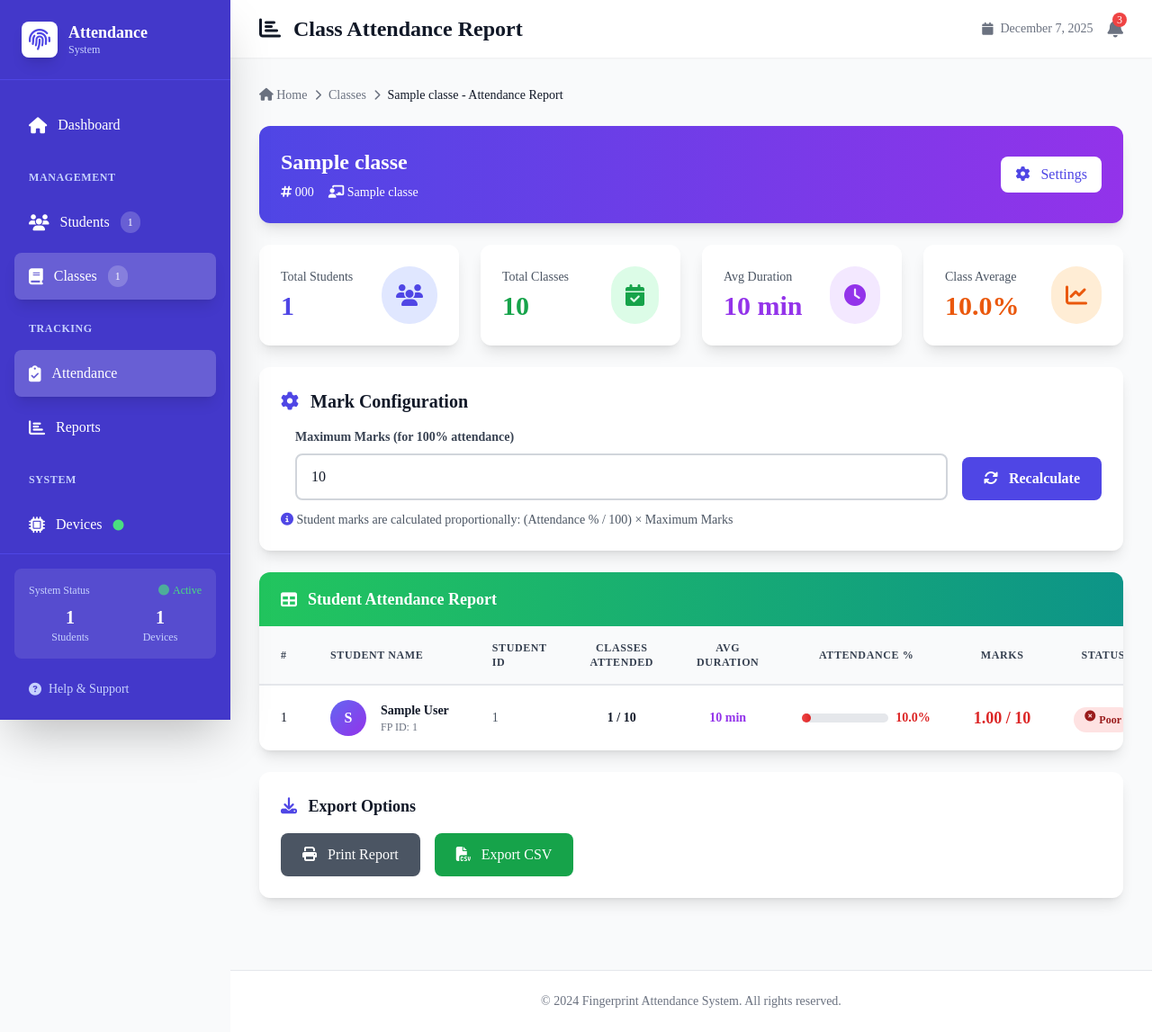
After one commit to clickTwice26/biometric-attendance-tracker, a Flask app: page /reports/class/1 in a window 1280 px wide. The commit adds this page. Shown: the whole page at 90% size. Run offline with Flask 3, Linux system fonts and the light colour scheme; tables that the repository leaves empty hold one stand-in row (values such as "Sample post"); some libraries are stand-ins or nearby versions; some web fonts are replaced.

Commit message:
feat: Implement class attendance report with detailed statistics, marks calculation, and export options

```diff
--- a/app/routes/frontend.py
+++ b/app/routes/frontend.py
@@ -604,3 +604,67 @@ def reports():
                          start_date=start_date_str,
                          end_date=end_date_str,
                          class_filter=class_filter)
+
+@bp.route('/reports/class/<int:class_id>')
+def class_attendance_report(class_id):
+    """Class-based attendance report with percentages and marks"""
+    class_obj = Class.query.get_or_404(class_id)
+
+    # Get max marks from query parameter (default 10)
+    max_marks = request.args.get('max_marks', default=10, type=float)
+
+    # Get all students in this class
+    students = Student.query.filter_by(class_id=class_id).order_by(Student.name).all()
+
+    # Calculate attendance data for each student
+    attendance_data = []
+    total_attendance_sum = 0
+    total_duration_sum = 0
+    total_duration_count = 0
+
+    for student in students:
+        # Get all attendance records for this student in this class
+        attendance_records = Attendance.query.filter_by(
+            student_id=student.id,
+            class_id=class_id
+        ).all()
+
+        # Count classes attended (only count records with exit_time as completed)
+        classes_attended = sum(1 for att in attendance_records if att.exit_time)
+
+        # Calculate average duration (only for completed attendances)
+        durations = [att.duration_minutes for att in attendance_records if att.duration_minutes]
+        avg_duration = sum(durations) / len(durations) if durations else 0
+
+        if durations:
+            total_duration_sum += sum(durations)
+            total_duration_count += len(durations)
+
+        # Calculate attendance percentage
+        total_classes = class_obj.total_classes or 1  # Avoid division by zero
+        attendance_percentage = (classes_attended / total_classes) * 100 if total_classes > 0 else 0
+
+        # Calculate marks based on attendance percentage
+        marks = (attendance_percentage / 100) * max_marks
+
+        total_attendance_sum += attendance_percentage
+
+        attendance_data.append({
+            'student': student,
+            'classes_attended': classes_attended,
+            'avg_duration': avg_duration,
+            'attendance_percentage': attendance_percentage,
+            'marks': marks
+        })
+
+    # Calculate overall statistics
+    class_average = total_attendance_sum / len(students) if students else 0
+    avg_duration = total_duration_sum / total_duration_count if total_duration_count > 0 else 0
+
+    return render_template('reports/class_attendance.html',
+                         class_obj=class_obj,
+                         students=students,
+                         attendance_data=attendance_data,
+                         max_marks=max_marks,
+                         class_average=class_average,
+                         avg_duration=avg_duration)
--- /dev/null
+++ b/app/templates/reports/class_attendance.html
@@ -0,0 +1,331 @@
+{% extends "base.html" %}
+
+{% block title %}Class Attendance Report - {{ class_obj.name }}{% endblock %}
+
+{% block page_header %}
+    <i class="fas fa-chart-bar mr-2"></i> Class Attendance Report
+{% endblock %}
+
+{% block content %}
+<div class="max-w-7xl mx-auto space-y-6">
+    <!-- Breadcrumb -->
+    <nav class="flex items-center space-x-2 text-sm text-gray-500">
+        <a href="{{ url_for('frontend.index') }}" class="hover:text-indigo-600 transition">
+            <i class="fas fa-home"></i> Home
+        </a>
+        <i class="fas fa-chevron-right text-xs"></i>
+        <a href="{{ url_for('frontend.classes_list') }}" class="hover:text-indigo-600 transition">
+            Classes
+        </a>
+        <i class="fas fa-chevron-right text-xs"></i>
+        <span class="text-gray-900 font-medium">{{ class_obj.name }} - Attendance Report</span>
+    </nav>
+
+    <!-- Class Info Card -->
+    <div class="bg-gradient-to-r from-indigo-600 to-purple-600 rounded-xl shadow-lg p-6 text-white">
+        <div class="flex flex-col md:flex-row md:items-center md:justify-between">
+            <div>
+                <h1 class="text-2xl font-bold mb-2">{{ class_obj.name }}</h1>
+                <div class="flex items-center space-x-4 text-sm">
+                    {% if class_obj.code %}
+                    <span><i class="fas fa-hashtag"></i> {{ class_obj.code }}</span>
+                    {% endif %}
+                    {% if class_obj.teacher_name %}
+                    <span><i class="fas fa-chalkboard-teacher"></i> {{ class_obj.teacher_name }}</span>
+                    {% endif %}
+                </div>
+            </div>
+            <div class="mt-4 md:mt-0 flex items-center space-x-4">
+                <a href="{{ url_for('frontend.class_edit', class_id=class_obj.id) }}"
+                   class="px-4 py-2 bg-white text-indigo-600 rounded-lg hover:bg-indigo-50 transition">
+                    <i class="fas fa-cog mr-2"></i> Settings
+                </a>
+            </div>
+        </div>
+    </div>
+
+    <!-- Statistics Cards -->
+    <div class="grid grid-cols-1 md:grid-cols-4 gap-6">
+        <div class="bg-white rounded-xl shadow-lg p-6">
+            <div class="flex items-center justify-between">
+                <div>
+                    <p class="text-sm text-gray-600 mb-1">Total Students</p>
+                    <p class="text-3xl font-bold text-indigo-600">{{ students|length }}</p>
+                </div>
+                <div class="bg-indigo-100 rounded-full p-4">
+                    <i class="fas fa-users text-2xl text-indigo-600"></i>
+                </div>
+            </div>
+        </div>
+
+        <div class="bg-white rounded-xl shadow-lg p-6">
+            <div class="flex items-center justify-between">
+                <div>
+                    <p class="text-sm text-gray-600 mb-1">Total Classes</p>
+                    <p class="text-3xl font-bold text-green-600">{{ class_obj.total_classes or 0 }}</p>
+                </div>
+                <div class="bg-green-100 rounded-full p-4">
+                    <i class="fas fa-calendar-check text-2xl text-green-600"></i>
+                </div>
+            </div>
+        </div>
+
+        <div class="bg-white rounded-xl shadow-lg p-6">
+            <div class="flex items-center justify-between">
+                <div>
+                    <p class="text-sm text-gray-600 mb-1">Avg Duration</p>
+                    <p class="text-3xl font-bold text-purple-600">{{ "%.0f"|format(avg_duration) }} min</p>
+                </div>
+                <div class="bg-purple-100 rounded-full p-4">
+                    <i class="fas fa-clock text-2xl text-purple-600"></i>
+                </div>
+            </div>
+        </div>
+
+        <div class="bg-white rounded-xl shadow-lg p-6">
+            <div class="flex items-center justify-between">
+                <div>
+                    <p class="text-sm text-gray-600 mb-1">Class Average</p>
+                    <p class="text-3xl font-bold text-orange-600">{{ "%.1f"|format(class_average) }}%</p>
+                </div>
+                <div class="bg-orange-100 rounded-full p-4">
+                    <i class="fas fa-chart-line text-2xl text-orange-600"></i>
+                </div>
+            </div>
+        </div>
+    </div>
+
+    <!-- Mark Configuration -->
+    <div class="bg-white rounded-xl shadow-lg p-6">
+        <div class="flex items-center justify-between mb-4">
+            <h2 class="text-xl font-bold text-gray-900">
+                <i class="fas fa-cog text-indigo-600 mr-2"></i>
+                Mark Configuration
+            </h2>
+        </div>
+        <form method="GET" class="flex items-end space-x-4">
+            <input type="hidden" name="class_id" value="{{ class_obj.id }}">
+            <div class="flex-1">
+                <label for="max_marks" class="block text-sm font-semibold text-gray-700 mb-2">
+                    Maximum Marks (for 100% attendance)
+                </label>
+                <input type="number" id="max_marks" name="max_marks"
+                       value="{{ max_marks }}" min="1" max="100" step="0.5"
+                       class="w-full px-4 py-3 border-2 border-gray-300 rounded-lg focus:outline-none focus:ring-2 focus:ring-indigo-500">
+            </div>
+            <button type="submit"
+                    class="px-6 py-3 bg-indigo-600 text-white font-semibold rounded-lg hover:bg-indigo-700 transition">
+                <i class="fas fa-sync-alt mr-2"></i> Recalculate
+            </button>
+        </form>
+        <p class="mt-3 text-sm text-gray-600">
+            <i class="fas fa-info-circle text-indigo-600"></i>
+            Student marks are calculated proportionally: (Attendance % / 100) × Maximum Marks
+        </p>
+    </div>
+
+    <!-- Attendance Table -->
+    <div class="bg-white rounded-xl shadow-lg overflow-hidden">
+        <div class="bg-gradient-to-r from-green-500 to-teal-600 px-6 py-4">
+            <h2 class="text-lg font-bold text-white flex items-center">
+                <i class="fas fa-table mr-3"></i>
+                Student Attendance Report
+            </h2>
+        </div>
+
+        <div class="overflow-x-auto">
+            <table class="w-full">
+                <thead class="bg-gray-50 border-b-2 border-gray-200">
+                    <tr>
+                        <th class="px-6 py-4 text-left text-xs font-bold text-gray-700 uppercase tracking-wider">
+                            #
+                        </th>
+                        <th class="px-6 py-4 text-left text-xs font-bold text-gray-700 uppercase tracking-wider">
+                            Student Name
+                        </th>
+                        <th class="px-6 py-4 text-left text-xs font-bold text-gray-700 uppercase tracking-wider">
+                            Student ID
+                        </th>
+                        <th class="px-6 py-4 text-center text-xs font-bold text-gray-700 uppercase tracking-wider">
+                            Classes Attended
+                        </th>
+                        <th class="px-6 py-4 text-center text-xs font-bold text-gray-700 uppercase tracking-wider">
+                            Avg Duration
+                        </th>
+                        <th class="px-6 py-4 text-center text-xs font-bold text-gray-700 uppercase tracking-wider">
+                            Attendance %
+                        </th>
+                        <th class="px-6 py-4 text-center text-xs font-bold text-gray-700 uppercase tracking-wider">
+                            Marks
+                        </th>
+                        <th class="px-6 py-4 text-center text-xs font-bold text-gray-700 uppercase tracking-wider">
+                            Status
+                        </th>
+                    </tr>
+                </thead>
+                <tbody class="divide-y divide-gray-200">
+                    {% for data in attendance_data %}
+                    <tr class="hover:bg-gray-50 transition">
+                        <td class="px-6 py-4 whitespace-nowrap text-sm text-gray-900">
+                            {{ loop.index }}
+                        </td>
+                        <td class="px-6 py-4 whitespace-nowrap">
+                            <div class="flex items-center">
+                                <div class="flex-shrink-0 h-10 w-10 bg-gradient-to-br from-indigo-500 to-purple-600 rounded-full flex items-center justify-center text-white font-bold">
+                                    {{ data.student.name[0].upper() }}
+                                </div>
+                                <div class="ml-4">
+                                    <div class="text-sm font-semibold text-gray-900">{{ data.student.name }}</div>
+                                    <div class="text-xs text-gray-500">FP ID: {{ data.student.fingerprint_id }}</div>
+                                </div>
+                            </div>
+                        </td>
+                        <td class="px-6 py-4 whitespace-nowrap text-sm text-gray-600">
+                            {{ data.student.student_id or 'N/A' }}
+                        </td>
+                        <td class="px-6 py-4 whitespace-nowrap text-center">
+                            <div class="text-sm font-bold text-gray-900">
+                                {{ data.classes_attended }} / {{ class_obj.total_classes or 0 }}
+                            </div>
+                        </td>
+                        <td class="px-6 py-4 whitespace-nowrap text-center">
+                            <div class="text-sm font-semibold text-purple-600">
+                                {% if data.avg_duration %}
+                                    {{ "%.0f"|format(data.avg_duration) }} min
+                                {% else %}
+                                    N/A
+                                {% endif %}
+                            </div>
+                        </td>
+                        <td class="px-6 py-4 whitespace-nowrap text-center">
+                            <div class="flex items-center justify-center space-x-2">
+                                <div class="w-24 bg-gray-200 rounded-full h-2.5">
+                                    <div class="bg-gradient-to-r
+                                                {% if data.attendance_percentage >= 75 %}from-green-500 to-green-600
+                                                {% elif data.attendance_percentage >= 50 %}from-yellow-500 to-yellow-600
+                                                {% else %}from-red-500 to-red-600{% endif %}
+                                                h-2.5 rounded-full"
+                                         style="width: {{ data.attendance_percentage }}%"></div>
+                                </div>
+                                <span class="text-sm font-bold
+                                           {% if data.attendance_percentage >= 75 %}text-green-600
+                                           {% elif data.attendance_percentage >= 50 %}text-yellow-600
+                                           {% else %}text-red-600{% endif %}">
+                                    {{ "%.1f"|format(data.attendance_percentage) }}%
+                                </span>
+                            </div>
+                        </td>
+                        <td class="px-6 py-4 whitespace-nowrap text-center">
+                            <span class="text-lg font-bold
+                                       {% if data.marks >= max_marks * 0.75 %}text-green-600
+                                       {% elif data.marks >= max_marks * 0.5 %}text-yellow-600
+                                       {% else %}text-red-600{% endif %}">
+                                {{ "%.2f"|format(data.marks) }} / {{ max_marks }}
+                            </span>
+                        </td>
+                        <td class="px-6 py-4 whitespace-nowrap text-center">
+                            {% if data.attendance_percentage >= 75 %}
+                                <span class="px-3 py-1 inline-flex text-xs leading-5 font-semibold rounded-full bg-green-100 text-green-800">
+                                    <i class="fas fa-check-circle mr-1"></i> Excellent
+                                </span>
+                            {% elif data.attendance_percentage >= 50 %}
+                                <span class="px-3 py-1 inline-flex text-xs leading-5 font-semibold rounded-full bg-yellow-100 text-yellow-800">
+                                    <i class="fas fa-exclamation-circle mr-1"></i> Average
+                                </span>
+                            {% else %}
+                                <span class="px-3 py-1 inline-flex text-xs leading-5 font-semibold rounded-full bg-red-100 text-red-800">
+                                    <i class="fas fa-times-circle mr-1"></i> Poor
+                                </span>
+                            {% endif %}
+                        </td>
+                    </tr>
+                    {% else %}
+                    <tr>
+                        <td colspan="8" class="px-6 py-12 text-center">
+                            <div class="flex flex-col items-center justify-center text-gray-400">
+                                <i class="fas fa-user-slash text-5xl mb-4"></i>
+                                <p class="text-lg font-semibold">No students enrolled in this class</p>
+                                <a href="{{ url_for('frontend.student_add') }}"
+                                   class="mt-4 px-4 py-2 bg-indigo-600 text-white rounded-lg hover:bg-indigo-700">
+                                    <i class="fas fa-user-plus mr-2"></i> Add Student
+                                </a>
+                            </div>
+                        </td>
+                    </tr>
+                    {% endfor %}
+                </tbody>
+            </table>
+        </div>
+    </div>
+
+    <!-- Export Options -->
+    <div class="bg-white rounded-xl shadow-lg p-6">
+        <h2 class="text-lg font-bold text-gray-900 mb-4">
+            <i class="fas fa-download text-indigo-600 mr-2"></i>
+            Export Options
+        </h2>
+        <div class="flex flex-wrap gap-4">
+            <button onclick="window.print()"
+                    class="px-6 py-3 bg-gray-600 text-white rounded-lg hover:bg-gray-700 transition">
+                <i class="fas fa-print mr-2"></i> Print Report
+            </button>
+            <button onclick="exportToCSV()"
+                    class="px-6 py-3 bg-green-600 text-white rounded-lg hover:bg-green-700 transition">
+                <i class="fas fa-file-csv mr-2"></i> Export CSV
+            </button>
+        </div>
+    </div>
+</div>
+
+<script>
+function exportToCSV() {
+    const rows = [];
+    const headers = ['#', 'Student Name', 'Student ID', 'Classes Attended', 'Total Classes', 'Avg Duration (min)', 'Attendance %', 'Marks', 'Max Marks', 'Status'];
+    rows.push(headers.join(','));
+
+    const tableRows = document.querySelectorAll('tbody tr');
+    tableRows.forEach((row, index) => {
+        const cells = row.querySelectorAll('td');
+        if (cells.length > 1) {
+            const data = [
+                index + 1,
+                cells[1].querySelector('.text-sm').textContent.trim(),
+                cells[2].textContent.trim(),
+                cells[3].textContent.trim().split('/')[0].trim(),
+                cells[3].textContent.trim().split('/')[1].trim(),
+                cells[4].textContent.trim().replace(' min', ''),
+                cells[5].querySelector('span').textContent.trim().replace('%', ''),
+                cells[6].textContent.trim().split('/')[0].trim(),
+                cells[6].textContent.trim().split('/')[1].trim(),
+                cells[7].textContent.trim()
+            ];
+            rows.push(data.join(','));
+        }
+    });
+
+    const csvContent = rows.join('\n');
+    const blob = new Blob([csvContent], { type: 'text/csv' });
+    const url = window.URL.createObjectURL(blob);
+    const a = document.createElement('a');
+    a.href = url;
+    a.download = '{{ class_obj.name|replace(" ", "_") }}_attendance_report.csv';
+    a.click();
+    window.URL.revokeObjectURL(url);
+}
+
+// Print styles
+const style = document.createElement('style');
+style.textContent = `
+    @media print {
+        .sidebar, nav, button, .bg-gradient-to-r.from-indigo-600 a {
+            display: none !important;
+        }
+        body {
+            print-color-adjust: exact;
+            -webkit-print-color-adjust: exact;
+        }
+    }
+`;
+document.head.appendChild(style);
+</script>
+{% endblock %}
```
Also changed, not shown: CLASS_ATTENDANCE_REPORT.md (added, +173 -0 lines), app/templates/classes/list.html (+7 -2 lines).
